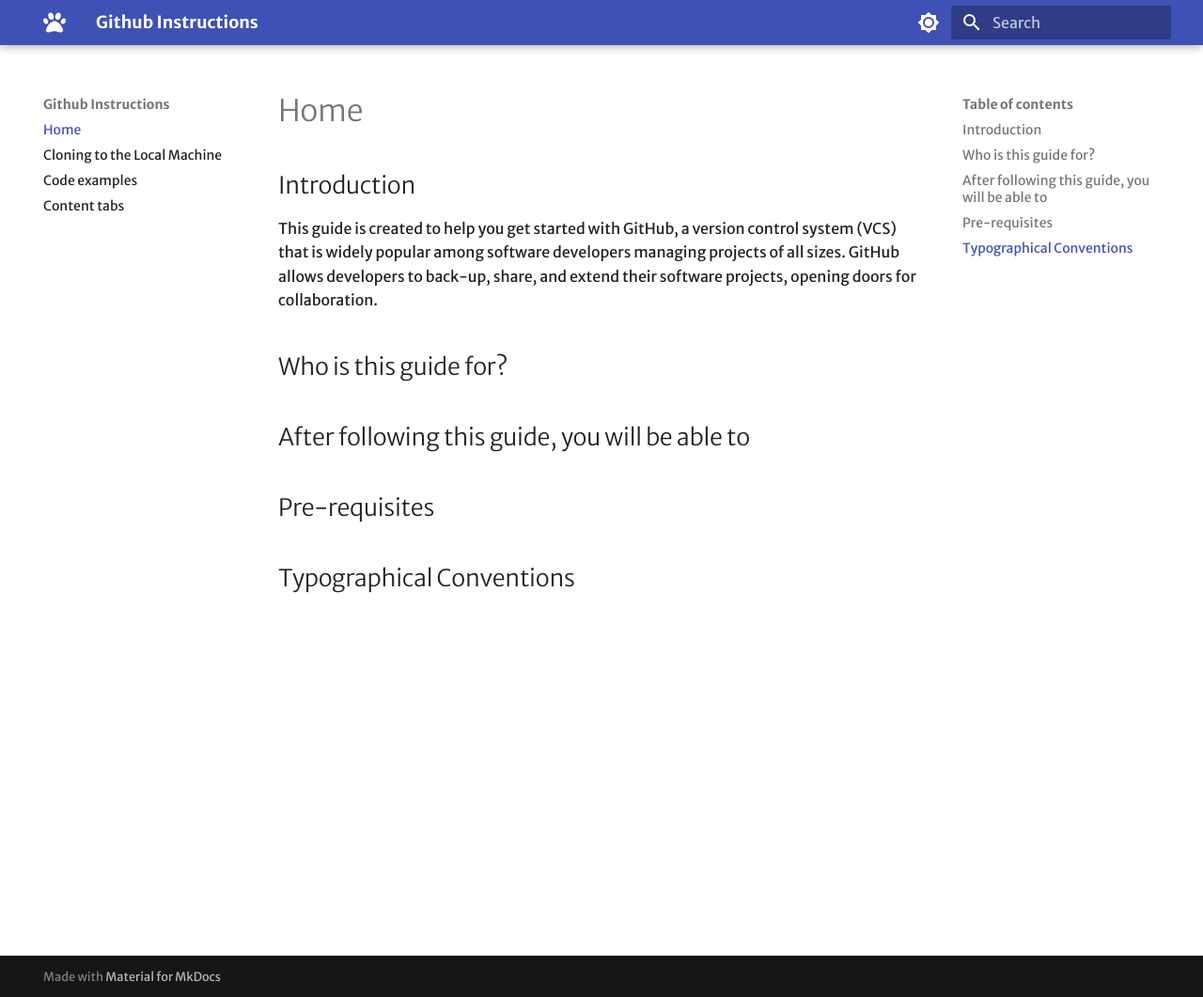
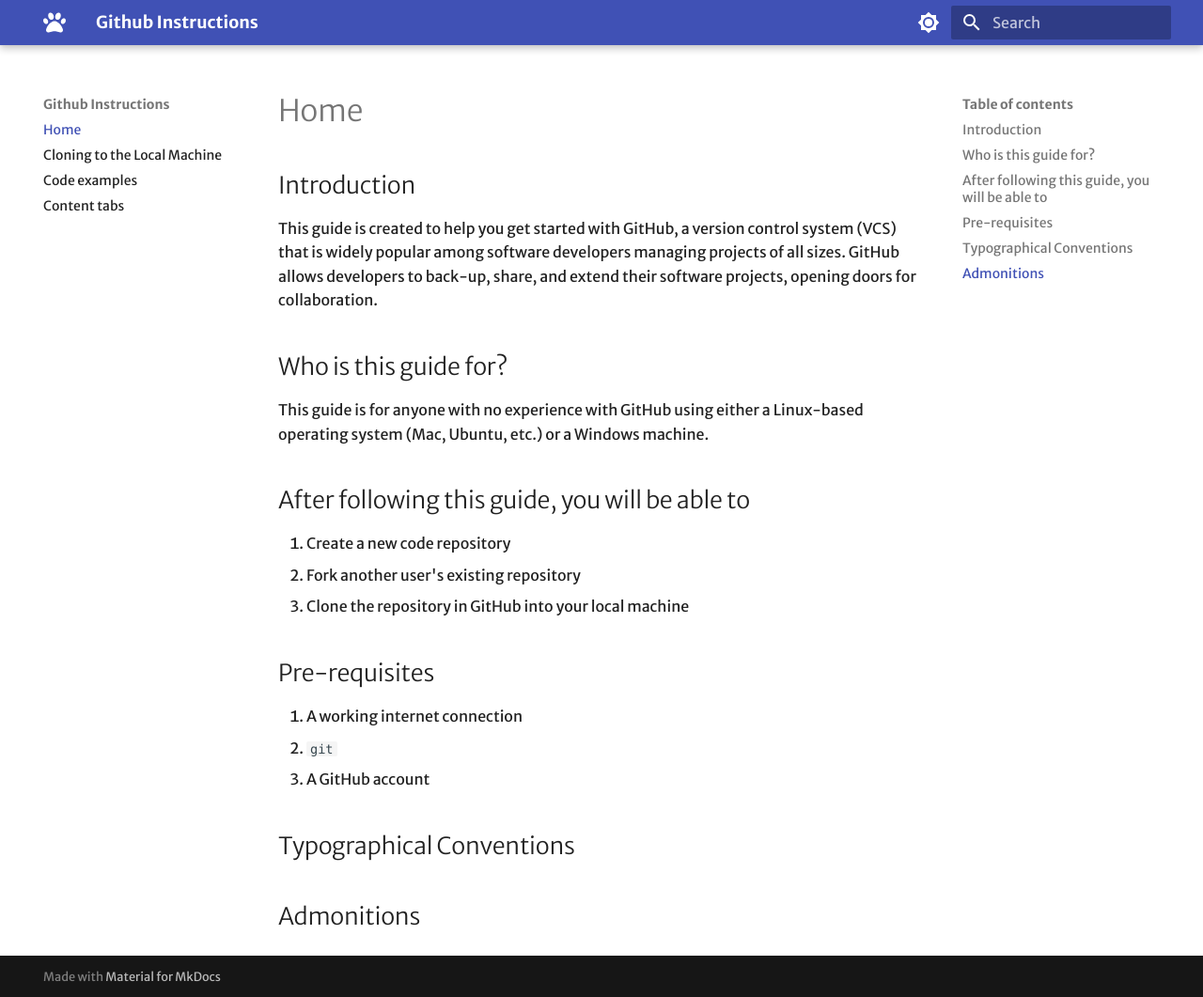
Before and after one commit to Ryan485/COMM2216-Final-Assignment, an MkDocs documentation site: the page built from docs/index.md, in a window 1280 px wide and 1061 px high. Shown: the whole window at 94% size. Built offline with MkDocs 1.6.1 and Material for MkDocs 9.7.7, drawn with Linux system fonts in a browser that asks for light colours; some web fonts are replaced.

Commit message:
add initial content

```diff
--- a/docs/index.md
+++ b/docs/index.md
@@ -9,10 +9,20 @@ GitHub allows developers to back-up, share, and extend their
 software projects, opening doors for collaboration.
 
 ## Who is this guide for?
-
+This guide is for anyone with no experience with GitHub
+using either a Linux-based operating system (Mac, Ubuntu, etc.)
+or a Windows machine.
 
 ## After following this guide, you will be able to
+1. Create a new code repository
+2. Fork another user's existing repository
+3. Clone the repository in GitHub into your local machine
 
 ## Pre-requisites
+1. A working internet connection
+2. `git`
+3. A GitHub account
 
 ## Typographical Conventions
+
+## Admonitions
```
